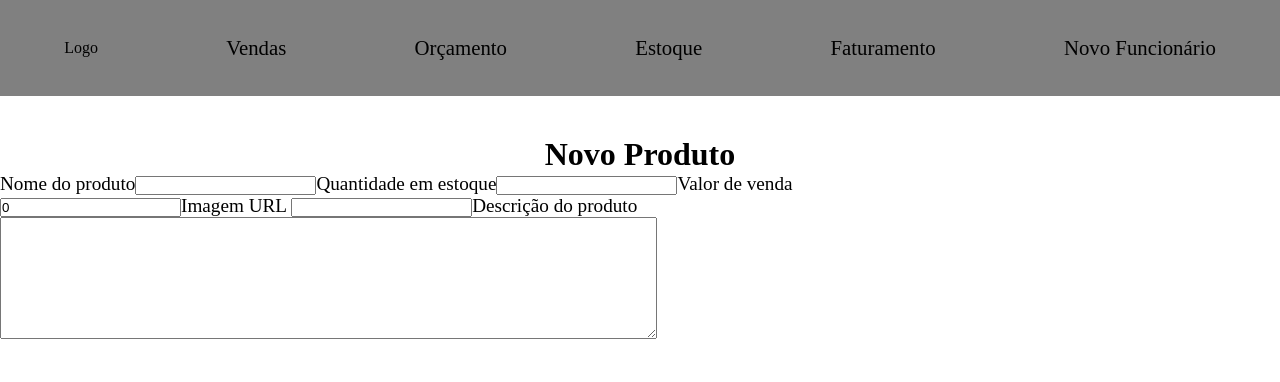
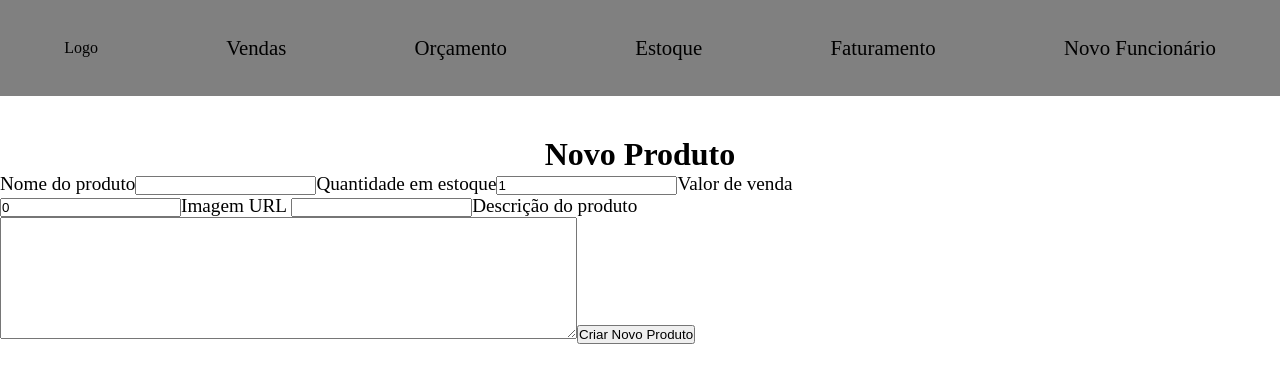
Before and after one commit to tiago-br/gesso-mani-front, a React (Create React App) app: page /sistema/estoque in a window 1280 px wide. Shown: the top 382 px of the page. Built offline with nearby package versions, Linux system fonts and the light colour scheme; sample sign-in values are in the browser's storage.

Commit message:
Component criar novo produto feito sem estilizar

```diff
--- a/src/components/privado/EstoqueNovoProduto.js
+++ b/src/components/privado/EstoqueNovoProduto.js
@@ -1,5 +1,6 @@
 import React, { Component } from 'react'
 import styled from 'styled-components'
+import api from '../../utils/api.util'
 
 
 const Titulo = styled.h1`
@@ -20,17 +21,53 @@ const Form = styled.form`
 class EstoqueNovoProduto extends Component {
     state={
         name:"",
-        quantidade_em_estoque:"",
+        quantidade_em_estoque:1,
         valor_de_venda:0,
         descricao:"",
         img_Url:"",
-        modificado_por:this.props.user
+        msg:""
     }
     handleChange = (e) =>{
         const {name,value}= e.target
 
         this.setState({
             [name]:value
+        })
+    }
+    handleSubmit = async(e) =>{
+        e.preventDefault()
+        const payload ={
+            name:this.state.name,
+            quantidade_em_estoque:this.state.quantidade_em_estoque,
+            valor_de_venda:this.state.valor_de_venda,
+            descricao:this.state.descricao,
+            img_Url:this.state.img_Url,
+            modificado_por:this.props.user,
+        }
+        try {
+            await api.postProduto(payload)
+            this.setState({
+                msg:`Produto "${payload.name}" criado com sucesso`
+            })
+        } catch (error) {
+            const {data} = await api.getProduto()
+            const checkExist =  data.find(e=>e.name===payload.name)
+            if(checkExist){
+                this.setState({
+                msg:`O produto "${payload.name}" já está registrado no estoque`
+
+                })
+            }else{this.setState({
+                msg:"Erro ao criar novo produto!"
+            })
+            }
+        }
+        this.setState({
+            name:"",
+                quantidade_em_estoque:1,
+                valor_de_venda:0,
+                descricao:"",
+                img_Url:""
         })
     }
 
@@ -44,15 +81,16 @@ class EstoqueNovoProduto extends Component {
                     <label>Nome do produto</label>
                     <input type="text" name="name" value={this.state.name} onChange={this.handleChange}/>
                     <label>Quantidade em estoque</label>
-                    <input type="text" name="quantidade_em_estoque" value={this.state.quantidade_em_estoque} onChange={this.handleChange}></input>
+                    <input type="number" step="1" min="1" name="quantidade_em_estoque" value={this.state.quantidade_em_estoque} onChange={this.handleChange}></input>
                     <label>Valor de venda</label>
                     <input type="number" name="valor_de_venda" value={this.state.valor_de_venda}onChange={this.handleChange} min="0" step="0.01"></input>
                     <label>Imagem URL </label>
                     <input type="text" name="img_Url" value={this.state.img_Url} onChange={this.handleChange}/>
                     <label>Descrição do produto</label>
-                    <textarea name="descricao" value={this.state.descricao} onChange={this.handleChange} rows="8" cols="80">{this.state.descricao}</textarea>
-
+                    <textarea name="descricao" value={this.state.descricao} onChange={this.handleChange} rows="8" cols="70">{this.state.descricao}</textarea>
+                    <button onClick={this.handleSubmit}>Criar Novo Produto</button>
                 </Form>
+                <p>{this.state.msg}</p>
             </div>
         )
     }
```
